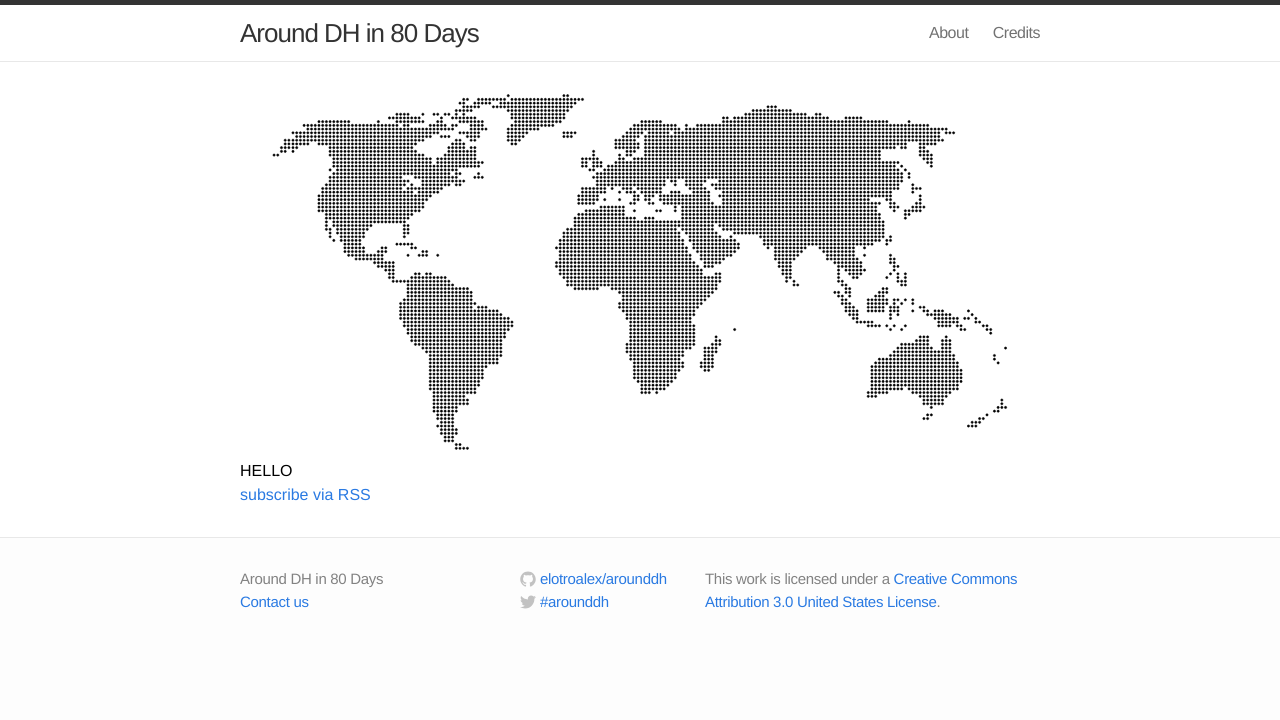
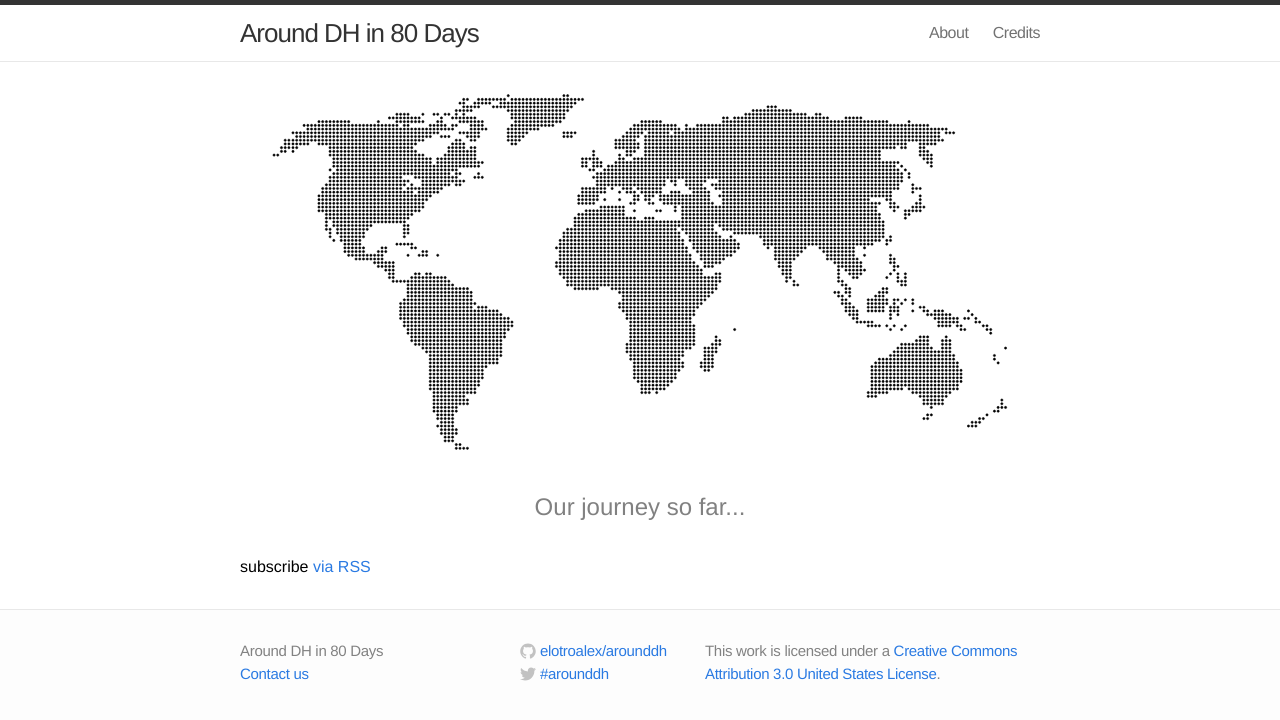
Before and after one commit to elotroalex/arounddh, a Jekyll site: the page built from index.html, in a window 1280 px wide. Shown: the top 720 px of the page. Built offline with Jekyll 4.4.1, drawn with Linux system fonts in a browser that asks for light colours.

Commit message:
style for journey link and made n+2 posts invisible

```diff
--- a/css/main.css
+++ b/css/main.css
@@ -1,4 +1,29 @@
-/* test */
+/* User */
+/* ----------------------------------------------------------*/
+
+/* Make previous posts invisible in front page */
+.posts li:nth-child(n+2) a.front-page {
+	display:none;
+}
+
+/* Our journey link */
+
+p.our-journey {
+	margin-bottom: 30px;
+  	margin-top: 30px;
+  	text-align: center;
+  }
+
+p.our-journey a {
+	font-size: 24px;
+	color: #818181;
+	}
+
+/* Makes previous posts smaller */
+.posts li:nth-child(n+2) a {
+	font-size: 20px;
+	color: #818181;
+}
 
 /* Base */
 /* ----------------------------------------------------------*/
@@ -157,11 +182,6 @@
 
 }
 
-.posts li:nth-child(n+2) a
-{
-	font-size: 20px;
-	color: #818181;
-}
 
 .posts .post-link {
   font-size: 32px;
--- a/index.html
+++ b/index.html
@@ -20,16 +20,16 @@
     {% for post in site.posts %}
 
       <li>
-        <a class="post-link" href="{{ post.url | prepend: site.baseurl }}">{{ post.title }}</a>
-        <span class="post-date">{{ post.date | date: "%b %-d, %Y" }}</span>
+        <a class="post-link front-page" href="{{ post.url | prepend: site.baseurl }}">{{ post.title }}</a>
+        <span class="post-date front-page">{{ post.date | date: "%b %-d, %Y" }}</span>
 
       </li>
 
     {% endfor %}
 
   </ul>
-  <p>HELLO</p>
-  <p class="our-journey"><a href="{{ "/journey/" | prepend: site.baseurl }}>Our journey so far...</a></p>
+
+  <p class="our-journey"><a href="{{ "/journey/" | prepend: site.baseurl }}">Our journey so far...</a></p>
 
   <p class="rss-subscribe">subscribe <a href="{{ "/feed.xml" | prepend: site.baseurl }}">via RSS</a></p>
 
```
